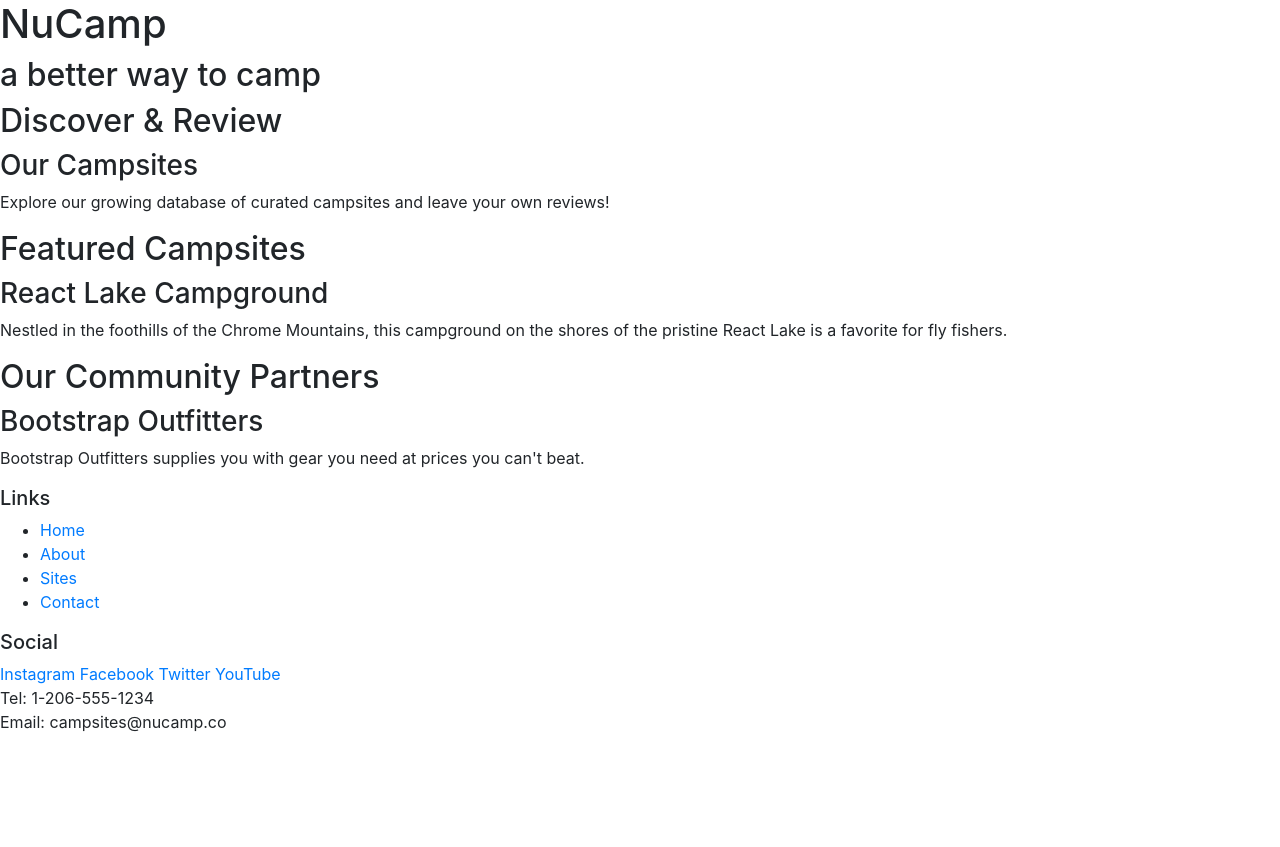
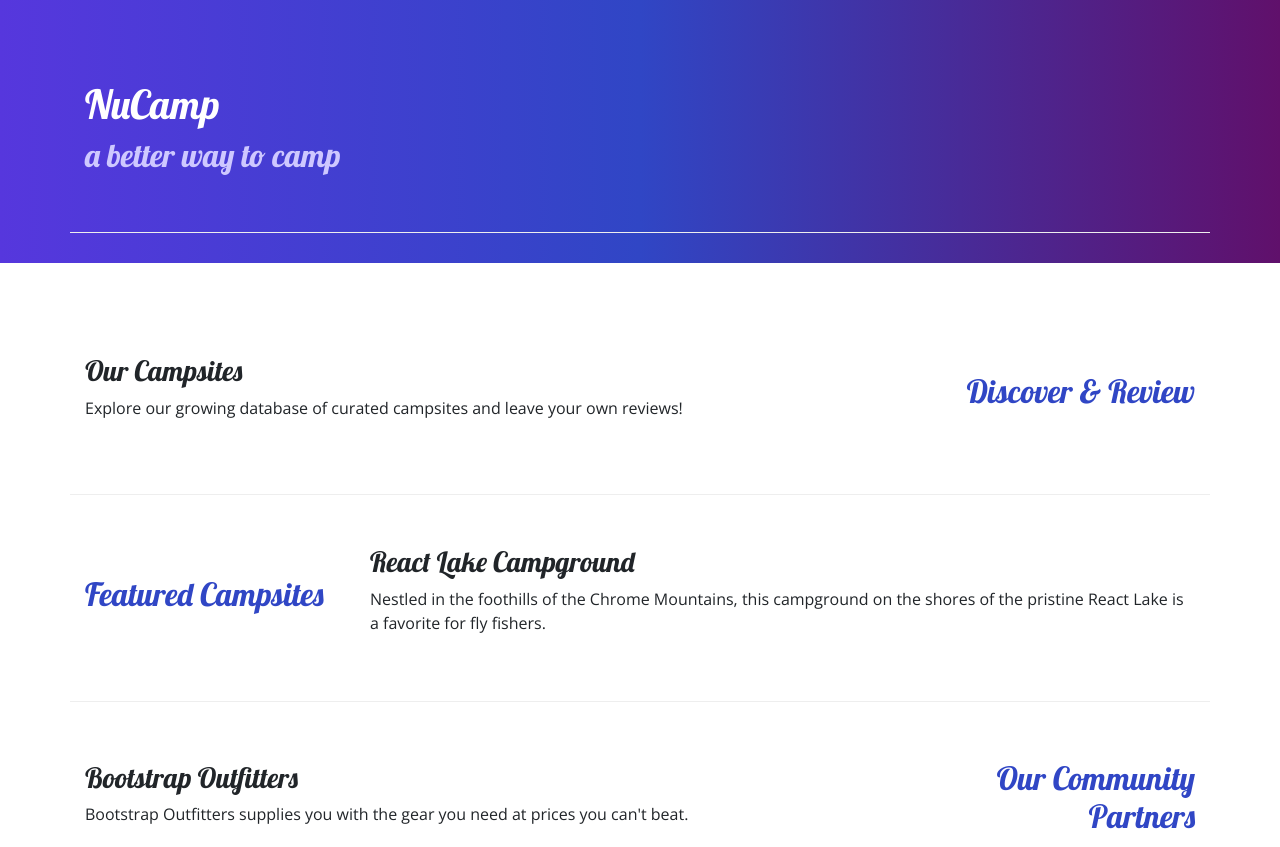
Before and after one commit to Mozarts101/Project, a website: page index.html in a window 1280 px wide. Shown: the top 847 px of the page. Before the commit the page ends 800 px from the top, so only its background shows below. Drawn offline with nearby package versions, Linux system fonts and the light colour scheme.

Commit message:
First week

```diff
--- /dev/null
+++ b/css/styles.css
@@ -0,0 +1,32 @@
+body {
+    font-family: "Open Sans", sans-serif;
+}
+
+h1, h2, h3 {
+    font-family: "Lobster", cursive;
+}
+
+h2 {
+    color: #3046C5;
+}
+
+header h2 {
+    color: #CEC8FF;
+}
+
+footer {
+    background-image: linear-gradient(#CEC8FF, white);
+    padding: 20px 0;
+}
+
+.jumbotron {
+    padding: 30px;
+    background-image: linear-gradient(to right, #5637DD, #3046C5, #60106B);
+    color: white;
+}
+
+.row-content {
+    padding: 50px 0;
+    border-bottom: 1px ridge;
+    min-height: 200px;
+}
--- a/index.html
+++ b/index.html
@@ -6,58 +6,83 @@
     <meta name="viewport" content="width=device-width, inital-scale=1" />
     <!--Bootstrap CSS-->
     <link rel="stylesheet" href="node_modules/bootstrap/dist/css/bootstrap.css">
+    <link rel="stylesheet" href="css/styles.css">
+    <link rel="stylesheet" href="https://fonts.googleapis.com/css?family=Lobster|Open+Sans" />
     <title>NuCamp: A Better Way To Camp</title>
 </head>
 
 <body>
 
-    <header>
-        <div>
+    <header class="jumbotron jumbotron-fluid">
+        <div class="container">
+            <div class="row row-content">
+                <div class="col">
                     <h1>NuCamp</h1>
                     <h2>a better way to camp</h2>
             </div>
+                </div>
+        </div>
     </header>
 
-    <div>
-        <h2>Discover & Review</h2>
+    <div class="container">
+        <div class="row row-content align-items-center">
+            <div class="col-sm-4 col-md-3 order-sm-last">
+                <h2 class="text-sm-right">Discover & Review</h2>
+            </div>
+            <div class="col">
                 <h3>Our Campsites</h3>
-        <p>Explore our growing database of curated campsites and leave your own reviews!</p>
+                <p class="d-none d-sm-block">Explore our growing database of curated campsites and leave your own reviews!</p>
+            </div>
         </div>
 
-    <div>
+        <div class="row row-content align-items-center">
+            <div class="col-sm-4 col-md-3">
                 <h2>Featured Campsites</h2>
+            </div>
+            <div class="col">
                 <h3>React Lake Campground</h3>
-        <p>Nestled in the foothills of the Chrome Mountains, this campground on the shores of the pristine React Lake is a favorite for fly fishers.</p>
+        		<p class="d-none d-sm-block">Nestled in the foothills of the Chrome Mountains, this campground on the shores of the pristine React Lake is a favorite for fly fishers.</p>
+   			</div>
         </div>
 
-    <div>
-        <h2>Our Community Partners</h2>
+        <div class="row row-content align-items-center">
+            <div class="col-sm-4 col-md-3 order-sm-last">
+                <h2 class="text-sm-right">Our Community Partners</h2>
+            </div>
+            <div class="col">
                 <h3>Bootstrap Outfitters</h3>
-        <p>Bootstrap Outfitters supplies you with gear you need at prices you can't beat.</p>
+        		<p class="d-none d-sm-block">Bootstrap Outfitters supplies you with the gear you need at prices you can't beat.</p>
+            </div>
+        </div>
     </div>
 
 <footer>
-        <div>
+    <div class="container">
+        <div class="row row-content align-items-center">
+            <div class="col-4 col-sm-2 offset-1">
                 <h5>Links</h5>
-            <ul>
+                <ul class="list-unstyled">
                     <li><a href="#">Home</a></li>
                     <li><a href="#">About</a></li>
                     <li><a href="#">Sites</a></li>
                     <li><a href="#">Contact</a></li>
                 </ul>
             </div>
-        <div>
+            <div class="col-6 col-sm-5 text-center">
                 <h5>Social</h5>
                 <a href="http://instagram.com/">Instagram</a>
                 <a href="http://facebook.com/">Facebook</a>
                 <a href="http://twitter.com/">Twitter</a>
                 <a href="http://youtube.com/">YouTube</a>
             </div>
-        <div>
-            Tel: 1-206-555-1234<br />
+            <div class="col-sm-4 text-center">
+                Tel.: 1-206-555-1234<br />
                 Email: campsites@nucamp.co
             </div>
+       </div>
+    </div>
 </footer>
+
 <!--Scripts-->
 <script src="/node_modules/jquery/dist/jquery.slim.min.js"></script>
 <script src="/node_modules/popper.js/dist/umd/popper.min.js"></script>
```
Also changed, not shown: aboutus.html (added, +88 -0 lines), 1 other file. Lines whose indentation alone changed are shown as unchanged.
